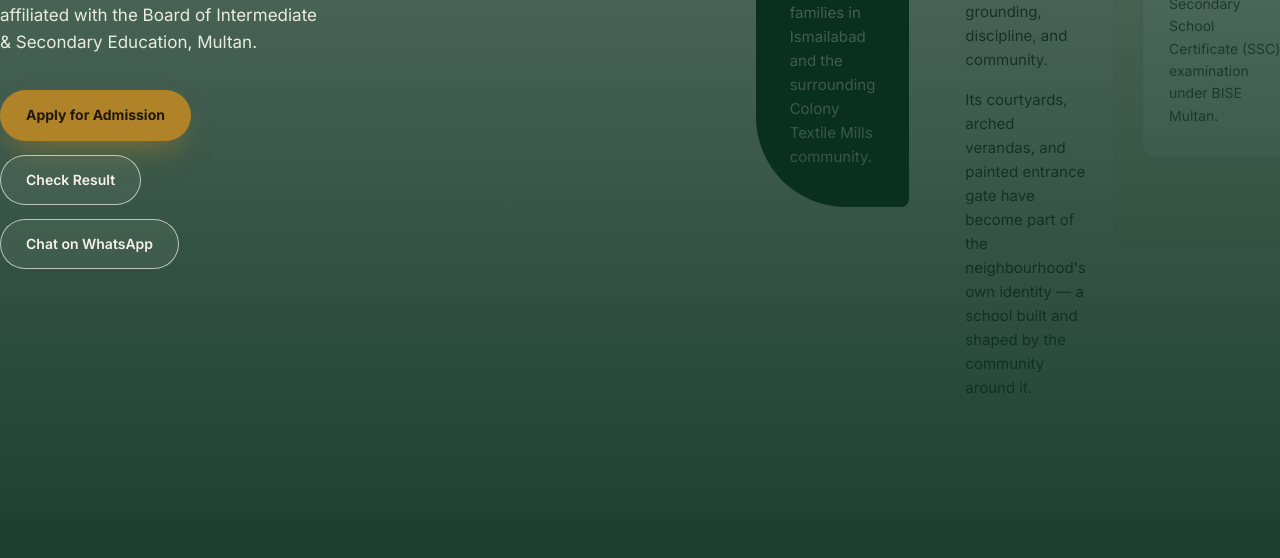
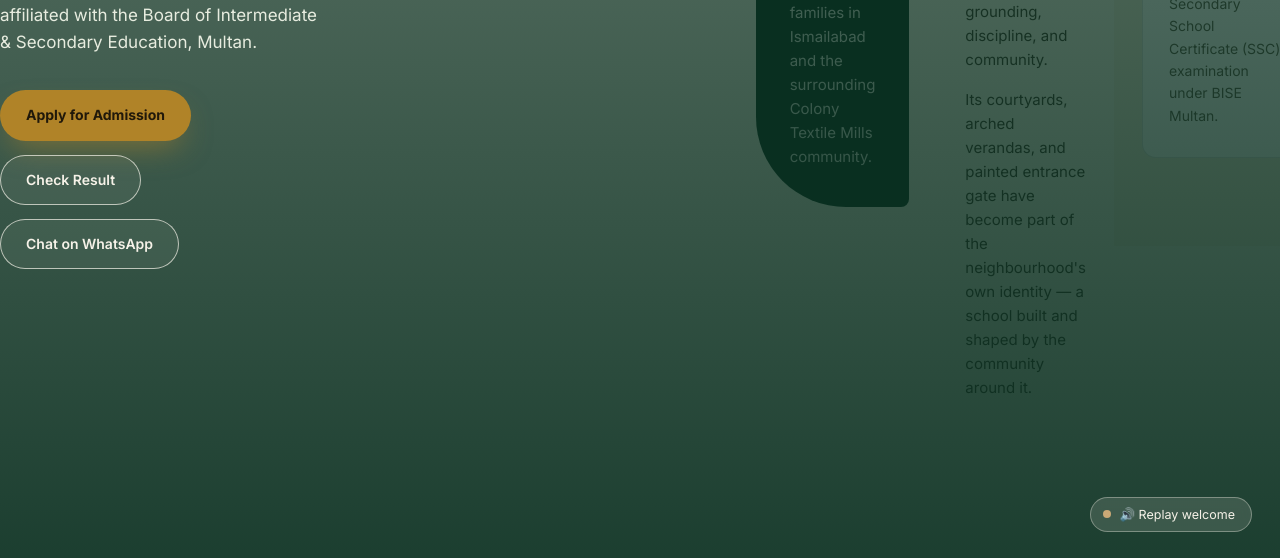
Before and after one commit to shahryarkhan1246-a11y/CTM-School-website, a website: page index.html in a window 1280 px wide. Shown: the part 847-1405 px from the top of the page. Drawn offline with Linux system fonts and the light colour scheme; a web font is replaced by a local one.

Commit message:
Add replay welcome button to index.html
Added a button for replaying the welcome message.

```diff
--- a/index.html
+++ b/index.html
@@ -253,6 +253,9 @@
       <a href="https://wa.me/923264845749?text=Assalam-o-Alaikum%2C%20I%20have%20a%20question%20about%20CTM%20High%20School" target="_blank" class="btn-ghost">Chat on WhatsApp</a>
     </div>
   </div>
+<button class="speak-chip" id="speakBtn">
+  <span class="dot"></span> 🔊 Replay welcome
+</button>
 
 <div class="stats">
   <div class="wrap">
```
